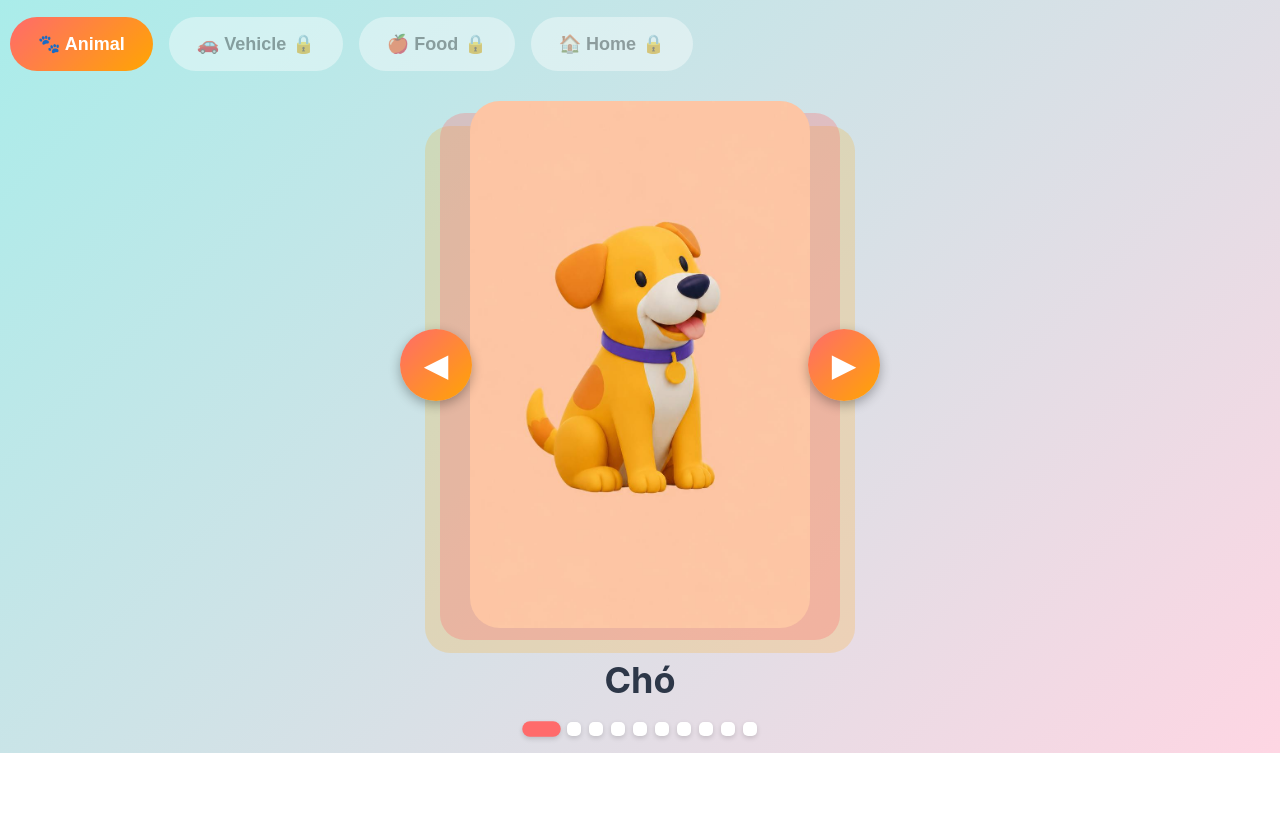
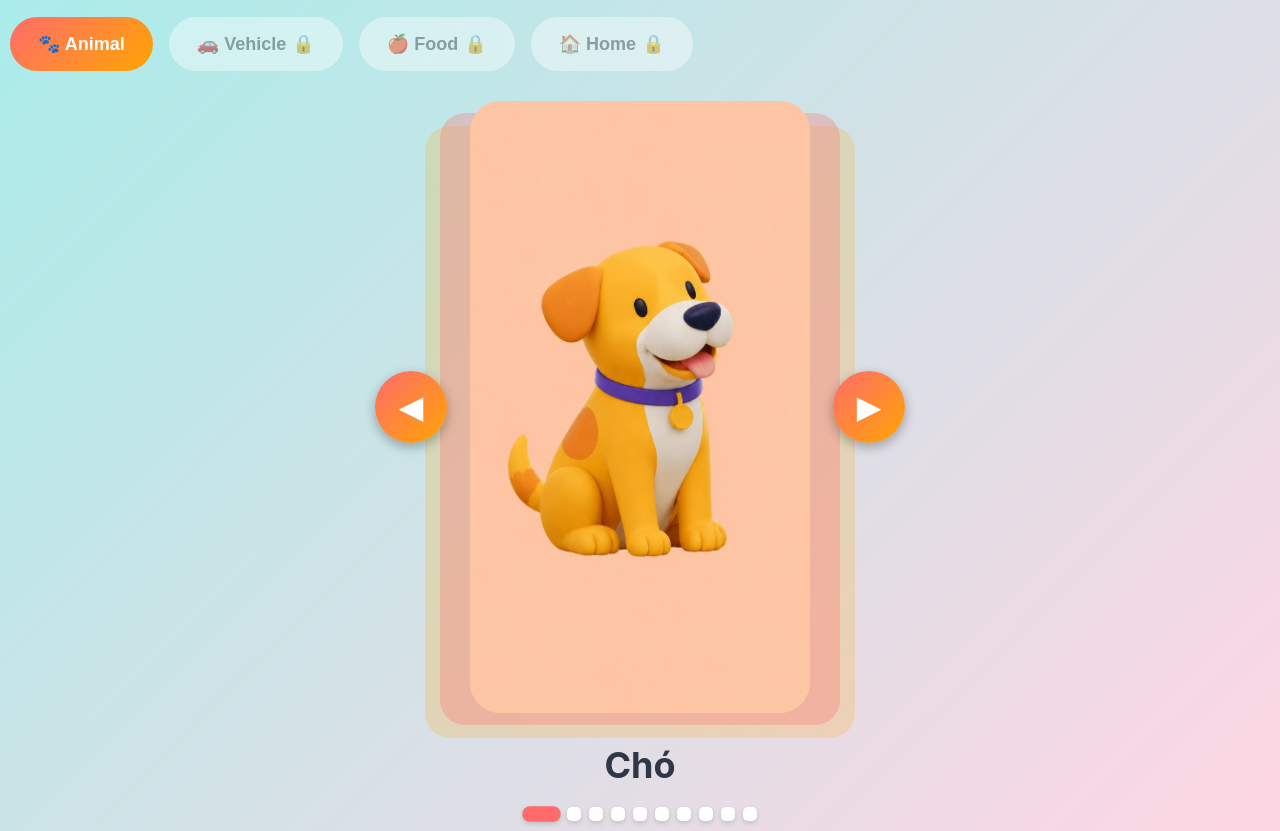
Before and after one commit to trannhatquang90-tech/brightbits-flashcards, a website: page brightbits-animals.html in a window 1280 px wide. Shown: the part 47-878 px from the top of the page. Before the commit the page ends 800 px from the top, so only its background shows below. Drawn offline with Linux system fonts and the light colour scheme.

Commit message:
Increase card to 180% and move nav buttons outside

```diff
--- a/brightbits-animals.html
+++ b/brightbits-animals.html
@@ -124,8 +124,8 @@
             align-items: center;
             justify-content: center;
         }
-        .nav-btn-side.left { left: 10px; }
-        .nav-btn-side.right { right: 10px; }
+        .nav-btn-side.left { left: -15px; }
+        .nav-btn-side.right { right: -15px; }
 
         .card-container {
             width: 100%;
@@ -158,7 +158,7 @@
         .flashcard {
             position: relative;
             width: 100%;
-            padding-bottom: 155%; /* Tăng kích thước card cho trẻ thấy rõ */
+            padding-bottom: 180%; /* Card rất to */
             border-radius: 30px;
             overflow: hidden;
             z-index: 2;
```
